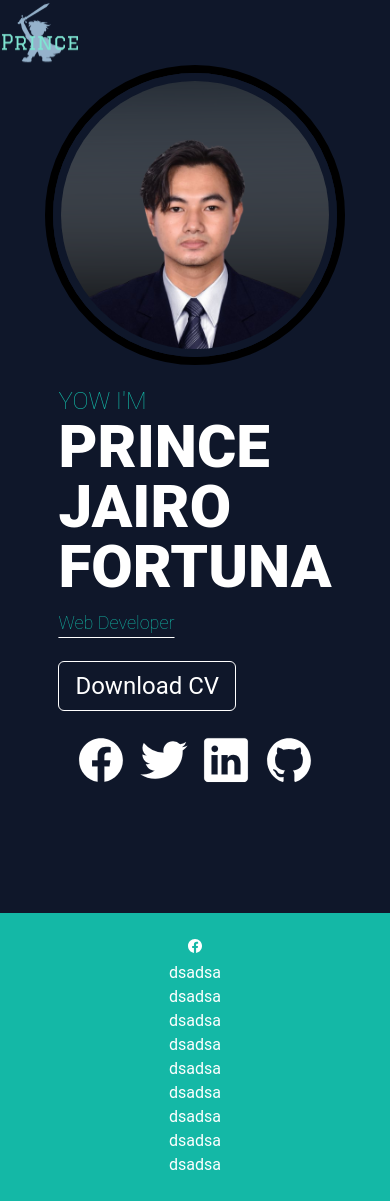
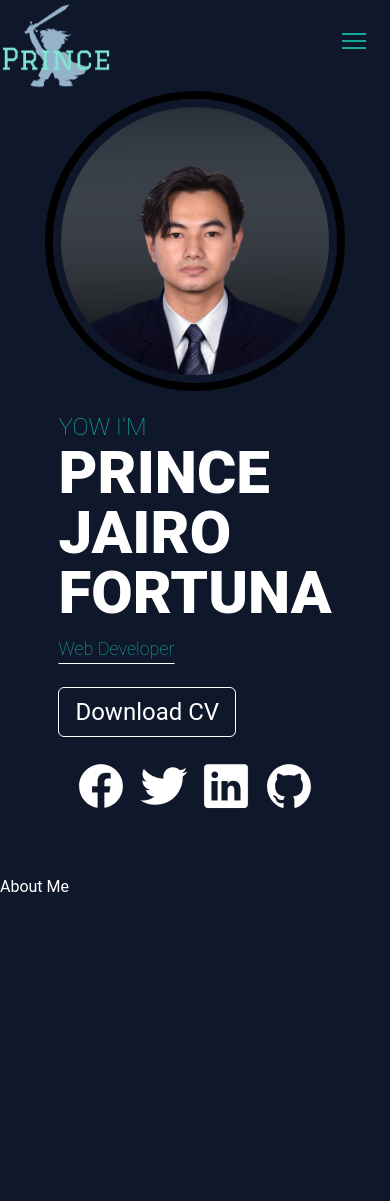
Before and after one commit to PrinceJairo2306/My-Website, a website: page index.html in a window 390 px wide. After the commit the page ends 899 px from the top, so only its background shows below. Drawn offline with nearby package versions, Linux system fonts and the light colour scheme.

Commit message:
added a menu button for mobile device

```diff
--- a/index.html
+++ b/index.html
@@ -7,29 +7,47 @@
     <link rel="stylesheet" href="css/main.css">
     <title>My Portfolio</title>
 </head>
-<body class="h-full font-roboto bg-slate-900 text-white">
-
+<body class="font-roboto bg-slate-900 text-white">
     <!-- nav bar -->
-        <nav class="relative container  mx-auto ">
+        <nav class="relative">
             <!-- flex container -->
-            <div class="flex justify-between" >
-                <div class="relative md:top-2 md:-left-7 w-20 md:w-28">
+            <div class="flex items-center justify-between" >
+                <!-- logo -->
+                <div class="w-28">
                     <img  class="hover:animate-spin hover:scale-125 duration-300" src="prince_logo.png" alt="">
                 </div>
-                <div class="py-6 text-lg text-cyan-300 font-roboto space-x-11 font-medium hidden md:flex ">
+                <!-- Nav items -->
+                <div class="py-6 pr-16 text-lg text-cyan-300 font-roboto space-x-11 font-medium hidden md:flex ">
                     <a href="#" class="hover:underline underline-offset-8 hover:text-green-300 hover:scale-110 duration-300">Home</a>
-                    <a href="#" class="hover:underline underline-offset-8 hover:text-green-300 hover:scale-110 duration-300">Interests</a>
+                    <a href="#" class="hover:underline underline-offset-8 hover:text-green-300 hover:scale-110 duration-300">About Me</a>
                     <a href="#" class="hover:underline underline-offset-8 hover:text-green-300 hover:scale-110 duration-300">Skills</a>
                     <a href="#" class="hover:underline underline-offset-8 hover:text-green-300 hover:scale-110 duration-300">Projects</a>
                     <a href="#" class="hover:underline underline-offset-8 hover:text-green-300 hover:scale-110 duration-300">Contact</a>
                  </div>
+                 <!-- Hamburger Icon -->
+                <button id="menu-btn" class="block hamburger px-6 md:hidden focus:outline-none">
+                    <span class="hamburger-top"></span>
+                    <span class="hamburger-middle"></span>
+                    <span class="hamburger-bottom"></span>
+                </button>
+            </div>
+             <!-- Mobile Menu -->
+            <div class="md:hidden">
+                <div id="menu" class="fixed bg-opacity-70 rounded-lg flex-col text-cyan-300 hidden bg-slate-700 items-center self-end
+                 py-8 mt-10 space-y-6 font-semibold sm:w-auto sm:self-center left-6 right-6 drop-shadow-md ease-in-out duration-300">
+                    <a href="#" class="hover:underline underline-offset-8 hover:text-green-300 hover:scale-110 duration-300">Home</a>
+                    <a href="#" class="hover:underline underline-offset-8 hover:text-green-300 hover:scale-110 duration-300">About Me</a>
+                    <a href="#" class="hover:underline underline-offset-8 hover:text-green-300 hover:scale-110 duration-300">Skills</a>
+                    <a href="#" class="hover:underline underline-offset-8 hover:text-green-300 hover:scale-110 duration-300">Projects</a>
+                    <a href="#" class="hover:underline underline-offset-8 hover:text-green-300 hover:scale-110 duration-300">Contact</a>
+                </div>
             </div>
         </nav>
 
 
     <!-- body -->
     <div class="container justify-center mx-auto flex flex-col-reverse
-    items-center md:pt-20 lg:pt-16 md:items-start md:flex-row md:space-x-28 ">
+    items-center mb-16 md:mb-28 md:pt-20 lg:pt-16 md:items-start md:flex-row md:space-x-28 ">
         <!-- introduction section -->
             <div class="text-2xl md:pt-2 md:text-4xl  md:text-left">
                 <!-- paragraph -->
@@ -44,7 +62,7 @@
                     <div>
                         <a href="Fortuna Princes Jairo .pdf" target="_blank">
                             <button class="bg-transparent text-white mt-3 py-2 px-4 border border-white
-                        rounded-md hover:scale-110 duration-300">
+                        rounded-md hover:scale-105  hover:bg-teal-600 hover:border-teal-600 duration-300">
                             Download CV
                         </button>
                         </a>
@@ -79,7 +97,7 @@
              <!-- profile image section -->
              <div class="mb-5 md:mb-2">
                <div style="width:300px" class="border-8 border-black rounded-full ">
-                 <img  class="border-8 border-slate-900 rounded-full hover:border-teal-500"src="profile-img-edited.png" alt="">
+                 <img  class="border-8 border-slate-900 rounded-full hover:border-teal-600"src="profile-img-edited.png" alt="">
                </div>
                <!-- icons -->
                <div class="text-center mt-3 hidden md:block " style="font-size: 50px;">
@@ -108,33 +126,36 @@
     </div>
 
 
+    <!-- About Me -->
+
+    <section id="about">
+        <div class="">
+            <h2>About Me</h2>
+        </div>
+
+
+    </section>
 
 
 
-    <!-- What I Do -->
 
-    <section id="whatIDo">
-        <!-- heading for the heading and what i do blocks -->
-        <div class="bg-slate-700 mx-auto p-6 mt-32 text-center max-w-full bg-teal-500">
 
-            <ion-icon name="logo-facebook" class="front text-white duration-300
-             hover:scale-125 md" role="img" aria-label="logo facebook"></ion-icon>
-            <p>dsadsa</p>
-            <p>dsadsa</p>
-            <p>dsadsa</p>
-            <p>dsadsa</p>
-            <!-- <p class="max-w-sm text-xl font-thin text-center mt-8 md:mt-7 md:text-left">I am  a passionate and highly motivated developer who always aims to be productive.
-                I design and develop services for costumers like websites and stuffs.
-                    </p> -->
-            <p>dsadsa</p>
-            <p>dsadsa</p>
-            <p>dsadsa</p>
-            <p>dsadsa</p>
-            <p>dsadsa</p>
 
-        </div>
-    </section>
+
+
+
+
+
+
+
+
+
+
+
+
+
         <!-- SCRIPTS -->
+    <script src="js/script.js"></script>
     <script type="module" src="https://unpkg.com/ionicons@5.5.2/dist/ionicons/ionicons.esm.js"></script>
     <script nomodule src="https://unpkg.com/ionicons@5.5.2/dist/ionicons/ionicons.js"></script>
 </body>
--- a/input.css
+++ b/input.css
@@ -1,3 +1,50 @@
 @tailwind base;
 @tailwind components;
 @tailwind utilities;
+
+/* Hamburger Menu */
+.hamburger {
+    cursor: pointer;
+    width: 24px;
+    height: 24px;
+    transition: all 0.25s;
+    position: relative;
+  }
+
+  .hamburger-top,
+  .hamburger-middle,
+  .hamburger-bottom {
+    position: absolute;
+    top: 0;
+    left: 0;
+    width: 24px;
+    height: 2px;
+    background: rgb(20, 167, 154);
+    transform: rotate(0);
+    transition: all 0.5s;
+  }
+
+  .hamburger-middle {
+    transform: translateY(7px);
+  }
+
+  .hamburger-bottom {
+    transform: translateY(14px);
+  }
+
+  .open {
+    transform: rotate(90deg);
+    transform: translateY(0px);
+  }
+
+  .open .hamburger-top {
+    transform: rotate(45deg) translateY(6px) translate(6px);
+  }
+
+  .open .hamburger-middle {
+    display: none;
+  }
+
+  .open .hamburger-bottom {
+    transform: rotate(-45deg) translateY(6px) translate(-6px);
+  }
--- /dev/null
+++ b/js/script.js
@@ -0,0 +1,8 @@
+const btn = document.getElementById('menu-btn')
+const nav = document.getElementById('menu')
+
+btn.addEventListener('click', () => {
+  btn.classList.toggle('open')
+  nav.classList.toggle('flex')
+  nav.classList.toggle('hidden')
+})
--- a/tailwind.config.js
+++ b/tailwind.config.js
@@ -2,6 +2,12 @@
 module.exports = {
   content: ['./*.html'],
   theme: {
+    screens: {
+      sm: '480px',
+      md: '768px',
+      lg: '976px',
+      xl: '1440px',
+    },
     fontFamily:{
       'roboto': ['Roboto', 'sans-serif']
     },
```
Also changed, not shown: css/main.css.
